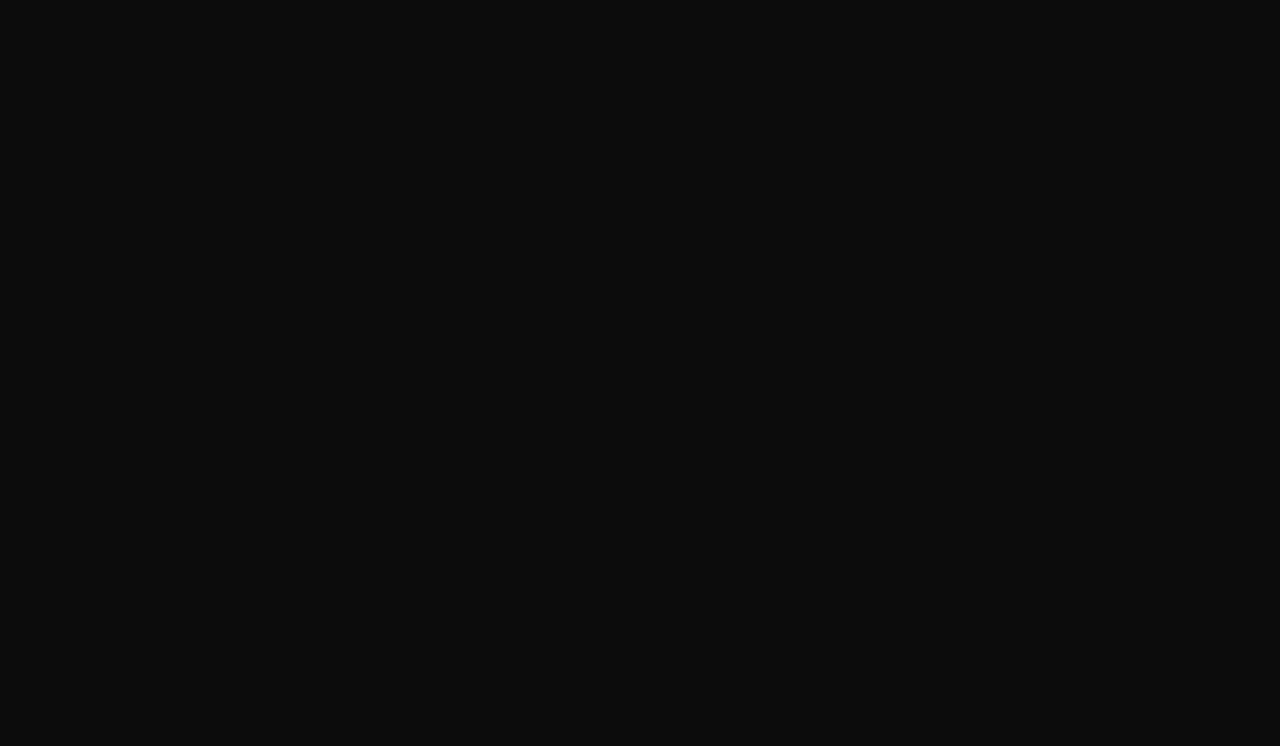
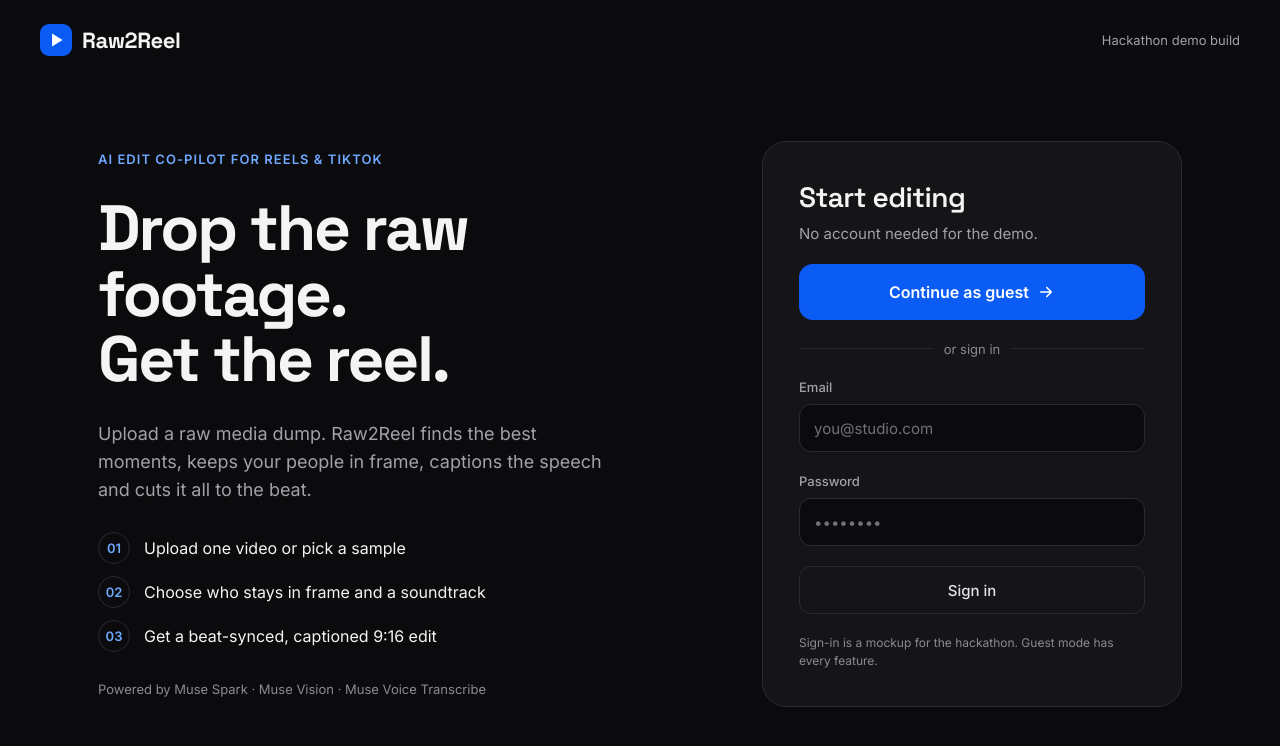
Before and after one commit to drakeaifoce/raw2reel, a React (Vite) app: page / in a window 1280 px wide. Shown: the top 746 px of the page. Built offline with nearby package versions, Linux system fonts and the light colour scheme.

Commit message:
feat(app): wire routing for login and studio pages
Co-Authored-By: Claude Opus 5.5 <noreply@anthropic.com>

```diff
--- a/src/app/App.tsx
+++ b/src/app/App.tsx
@@ -1,5 +1,7 @@
+import { RouterProvider } from 'react-router/dom'
+import { router } from './router/router'
 import './styles/index.css'
 
 export function App() {
-  return null
+  return <RouterProvider router={router} />
 }
--- /dev/null
+++ b/src/app/router/router.tsx
@@ -0,0 +1,10 @@
+import { createBrowserRouter, Navigate } from 'react-router'
+import { LoginPage } from '@/pages/login'
+import { StudioPage } from '@/pages/studio'
+import { routes } from '@/shared/config'
+
+export const router = createBrowserRouter([
+  { path: routes.login, element: <LoginPage /> },
+  { path: routes.studio, element: <StudioPage /> },
+  { path: '*', element: <Navigate to={routes.login} replace /> },
+])
```
